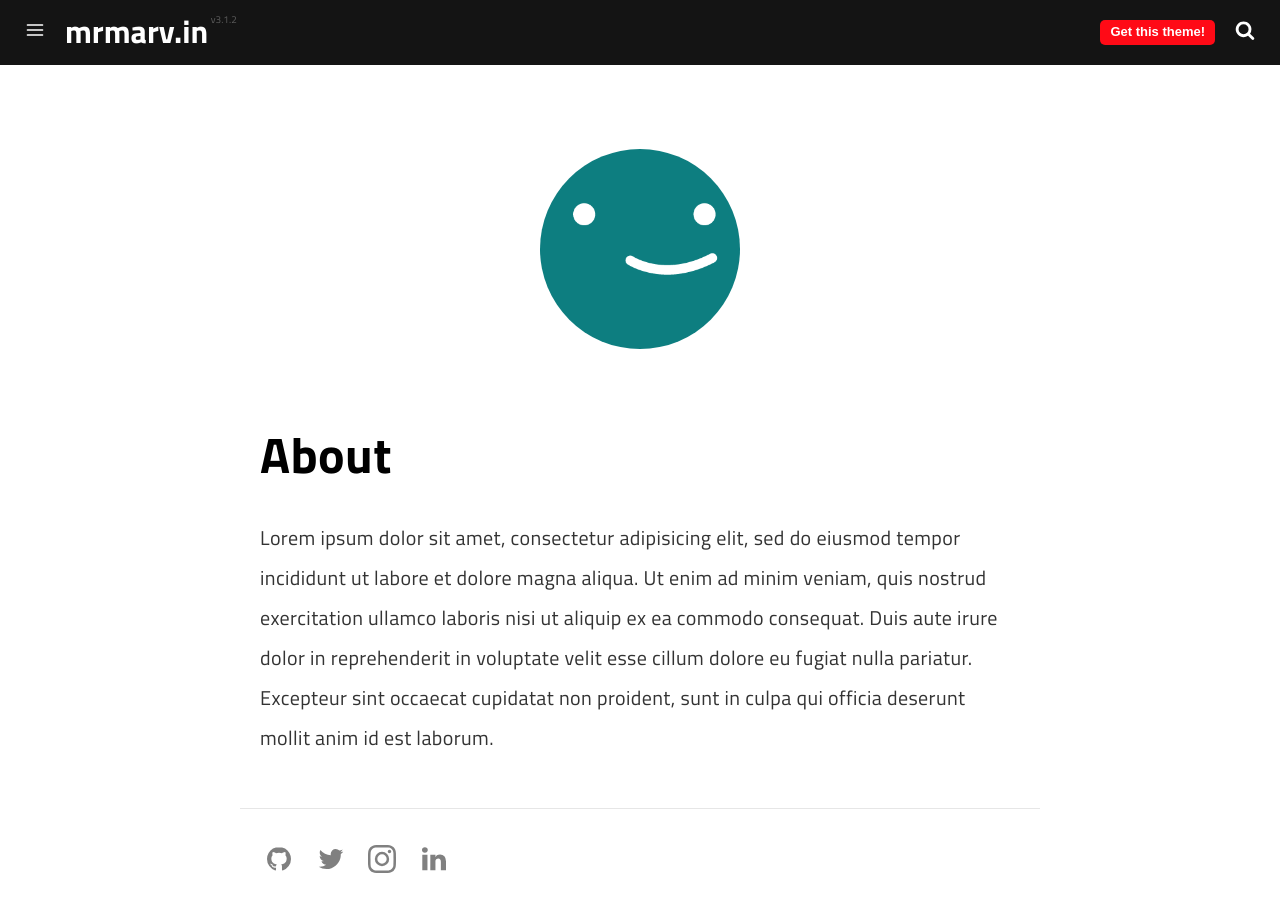
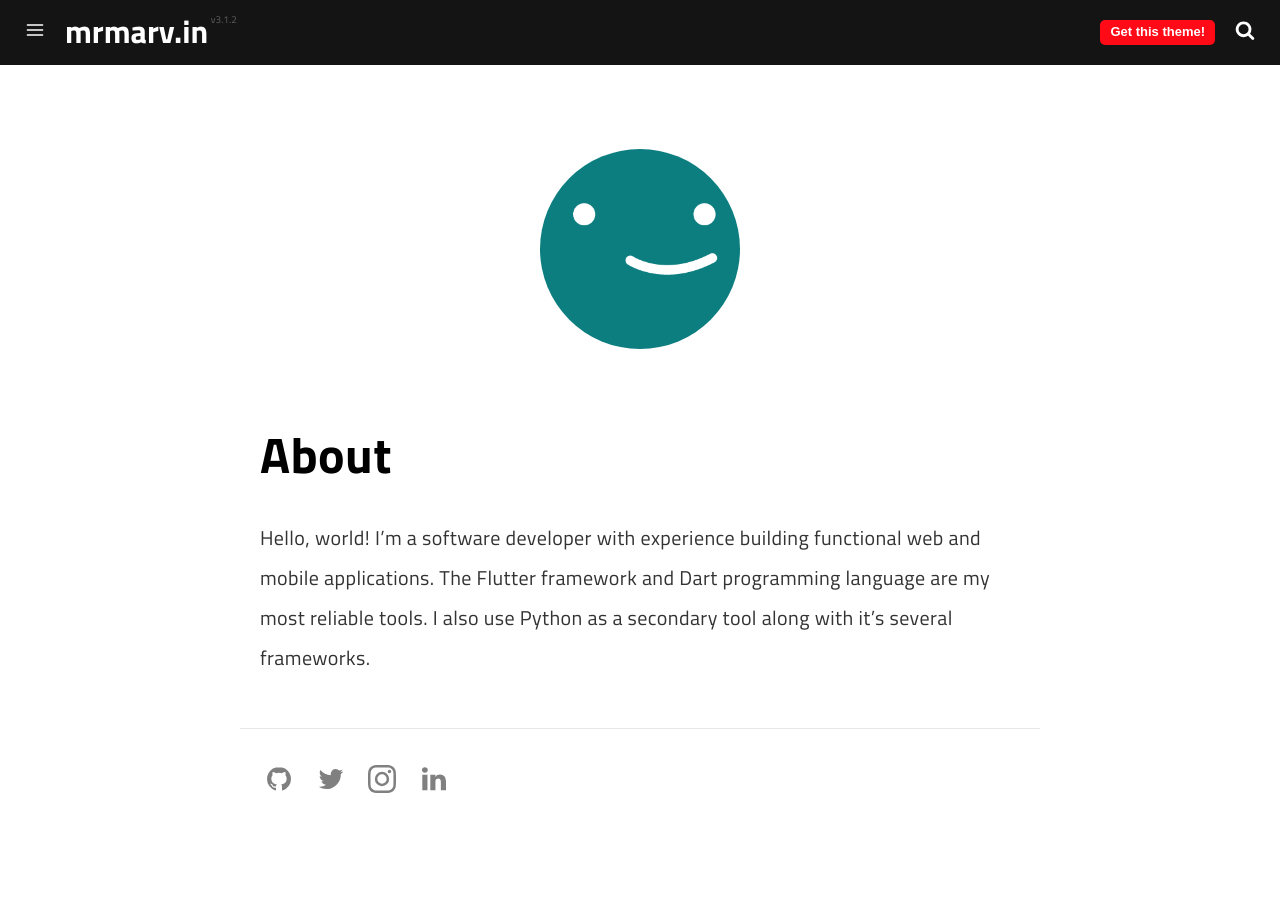
Before and after one commit to marv0/marv0.github.io, a Jekyll site: the page built from pages/about.md, in a window 1280 px wide. Built offline with Jekyll 4.4.1, drawn with Linux system fonts in a browser that asks for light colours; a script that is not in the unit is left out.

Commit message:
Update about.md

```diff
--- a/pages/about.md
+++ b/pages/about.md
@@ -7,13 +7,10 @@ description: Some description.
 permalink: /about/
 ---
 
-<img class="img-rounded" src="/assets/img/uploads/profile.png" alt="Thiago Rossener" width="200">
+<img class="img-rounded" src="/assets/img/uploads/profile.png" alt="Marvin Ogot" width="200">
 
 # About
 
-Lorem ipsum dolor sit amet, consectetur adipisicing elit, sed do eiusmod
-tempor incididunt ut labore et dolore magna aliqua. Ut enim ad minim veniam,
-quis nostrud exercitation ullamco laboris nisi ut aliquip ex ea commodo
-consequat. Duis aute irure dolor in reprehenderit in voluptate velit esse
-cillum dolore eu fugiat nulla pariatur. Excepteur sint occaecat cupidatat non
-proident, sunt in culpa qui officia deserunt mollit anim id est laborum.
+Hello, world! I'm a software developer with experience building functional web and mobile applications.
+The Flutter framework and Dart programming language are my most reliable tools. I also use Python as a
+secondary tool along with it's several frameworks.
```
